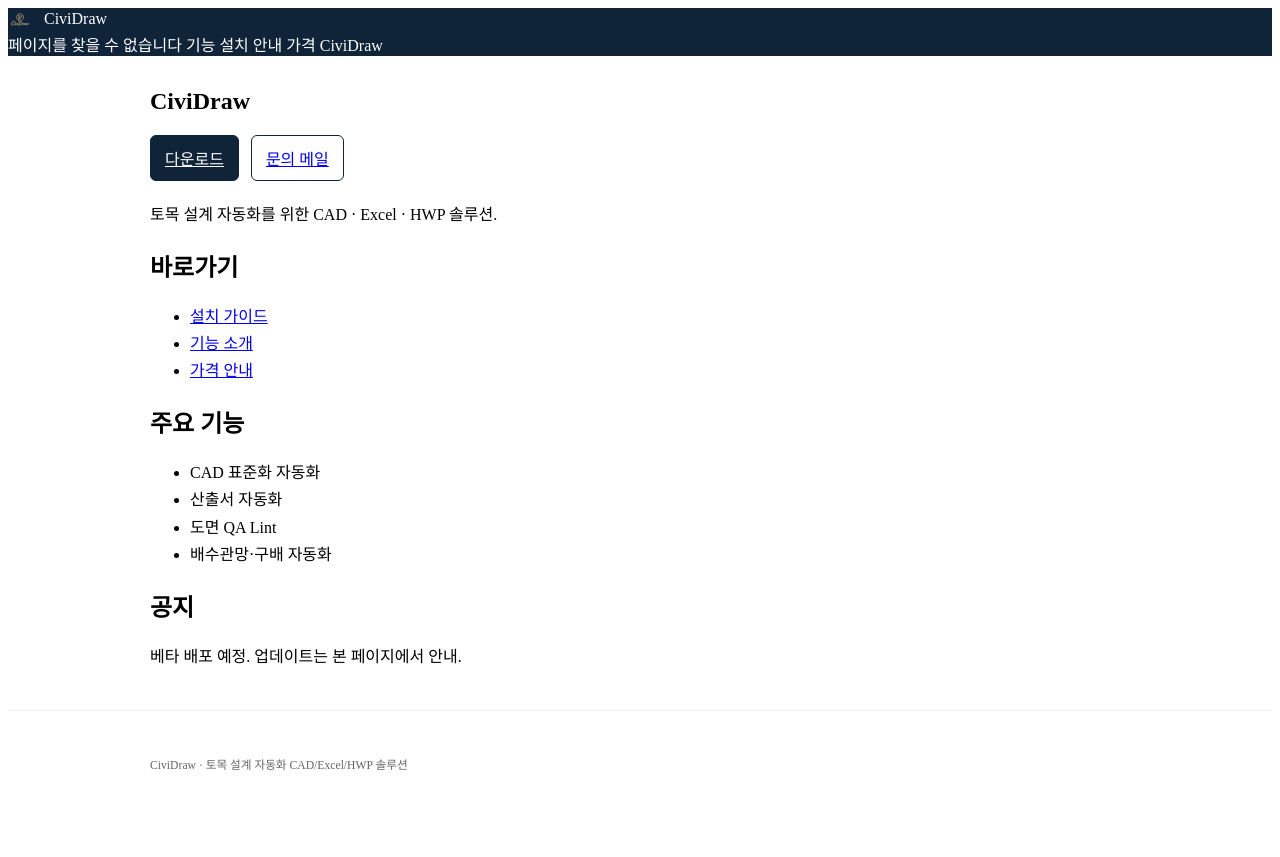
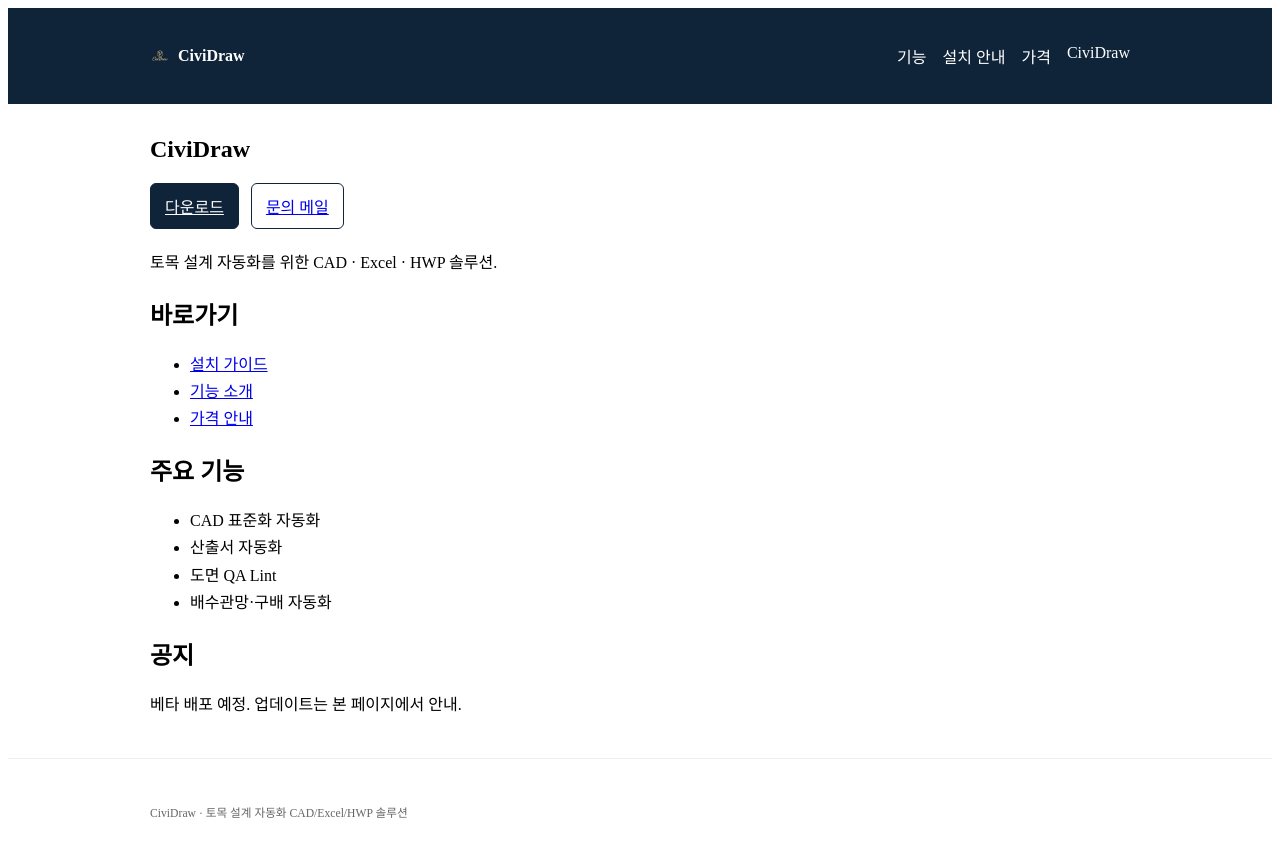
Before and after one commit to jong0342/cividraw.github.io, a Jekyll site: the page built from index.md, in a window 1280 px wide. Shown: the top 857 px of the page. Built offline with Jekyll 4.4.1, drawn with Linux system fonts in a browser that asks for light colours; our own code applies the rules of GitHub Pages for plain Markdown files.

Commit message:
chore: refine layout, hide 404 from nav, update CTA

```diff
--- a/_config.yml
+++ b/_config.yml
@@ -1,33 +1,24 @@
 title: CiviDraw
 description: "토목 설계 자동화를 위한 CAD · Excel · HWP 솔루션"
 url: "https://jong0342.github.io"
-baseurl: "" # 사용자/Organization 페이지이면 공백 유지
+baseurl: ""
 
-# 빌드 옵션
 markdown: kramdown
 kramdown:
   input: GFM
 
-# 퍼멀링크
 permalink: /:categories/:title/
 
-# 정적 자산
-sass:
-  style: compressed
-
-# 플러그인
 plugins:
   - jekyll-seo-tag
   - jekyll-sitemap
 
-# 사이트맵 기본
 defaults:
   - scope:
       path: ""
     values:
       sitemap: true
 
-# 제외 목록
 exclude:
   - README.md
   - node_modules
--- a/_includes/header.html
+++ b/_includes/header.html
@@ -1,15 +1,16 @@
-<header class="site-header" role="banner">
-  <div class="wrapper">
-    <a class="site-title" rel="author" href="{{ "/" | relative_url }}">
-      <img src="{{ '/cividraw_logo.ico' | relative_url }}" alt="CiviDraw Logo" style="height:24px; vertical-align:middle; margin-right:8px;">
-      {{ site.title | escape }}
-    </a>
-    <nav class="site-nav">
-      {% for my_page in site.pages %}
-        {% if my_page.title %}
-          <a class="page-link" href="{{ my_page.url | relative_url }}">{{ my_page.title }}</a>
-        {% endif %}
-      {% endfor %}
-    </nav>
-  </div>
-</header>
+<header class="site-header">
+    <div class="container" style="display:flex;align-items:center;justify-content:space-between;height:48px;">
+      <a href="{{ '/' | relative_url }}" class="brand" style="display:flex;align-items:center;gap:8px;">
+        <img src="{{ '/cividraw_logo.ico' | relative_url }}" alt="CiviDraw" width="20" height="20">
+        <strong>CiviDraw</strong>
+      </a>
+      <nav>
+        <ul style="display:flex;gap:16px;list-style:none;margin:0;padding:0;">
+          <li><a href="{{ '/docs/features' | relative_url }}">기능</a></li>
+          <li><a href="{{ '/docs/install' | relative_url }}">설치 안내</a></li>
+          <li><a href="{{ '/docs/pricing' | relative_url }}">가격</a></li>
+          <li><a href="{{ '/' | relative_url }}">CiviDraw</a></li>
+        </ul>
+      </nav>
+    </div>
+  </header>
--- a/assets/custom.css
+++ b/assets/custom.css
@@ -1,7 +1,7 @@
-/* 컨테이너 폭 */
+/* 레이아웃 */
 .container { max-width: 980px; margin: 0 auto; padding: 24px 16px; }
 
-/* 헤더 바 */
+/* 헤더 */
 .site-header { background:#0f2339; color:#fff; }
 .site-header a { color:#fff; text-decoration:none; }
 
@@ -11,7 +11,7 @@
 .cta-row a:first-child { background:#0f2339; color:#fff; }
 .cta-row a:hover { opacity:.9; }
 
-/* 본문 타이포 */
+/* 본문 */
 .content h1 { margin-top: 8px; }
 .content p, .content li { line-height:1.7; }
 
--- a/index.md
+++ b/index.md
@@ -4,16 +4,16 @@
 ---
 
 <div class="cta-row">
-  <a href="https://github.com/jong0342/jong0342.github.io/releases">다운로드</a>
+  <a href="https://github.com/jong0342/jong0342.github.io/archive/refs/heads/main.zip">다운로드</a>
   <a href="mailto:you@example.com">문의 메일</a>
 </div>
 
 토목 설계 자동화를 위한 CAD · Excel · HWP 솔루션.
 
 ## 바로가기
-- [설치 가이드](/docs/install)
-- [기능 소개](/docs/features)
-- [가격 안내](/docs/pricing)
+- [설치 가이드]({{ '/docs/install' | relative_url }})
+- [기능 소개]({{ '/docs/features' | relative_url }})
+- [가격 안내]({{ '/docs/pricing' | relative_url }})
 
 ## 주요 기능
 - CAD 표준화 자동화
```
Also changed, not shown: 404.md (+2 -1 lines), README.md.
